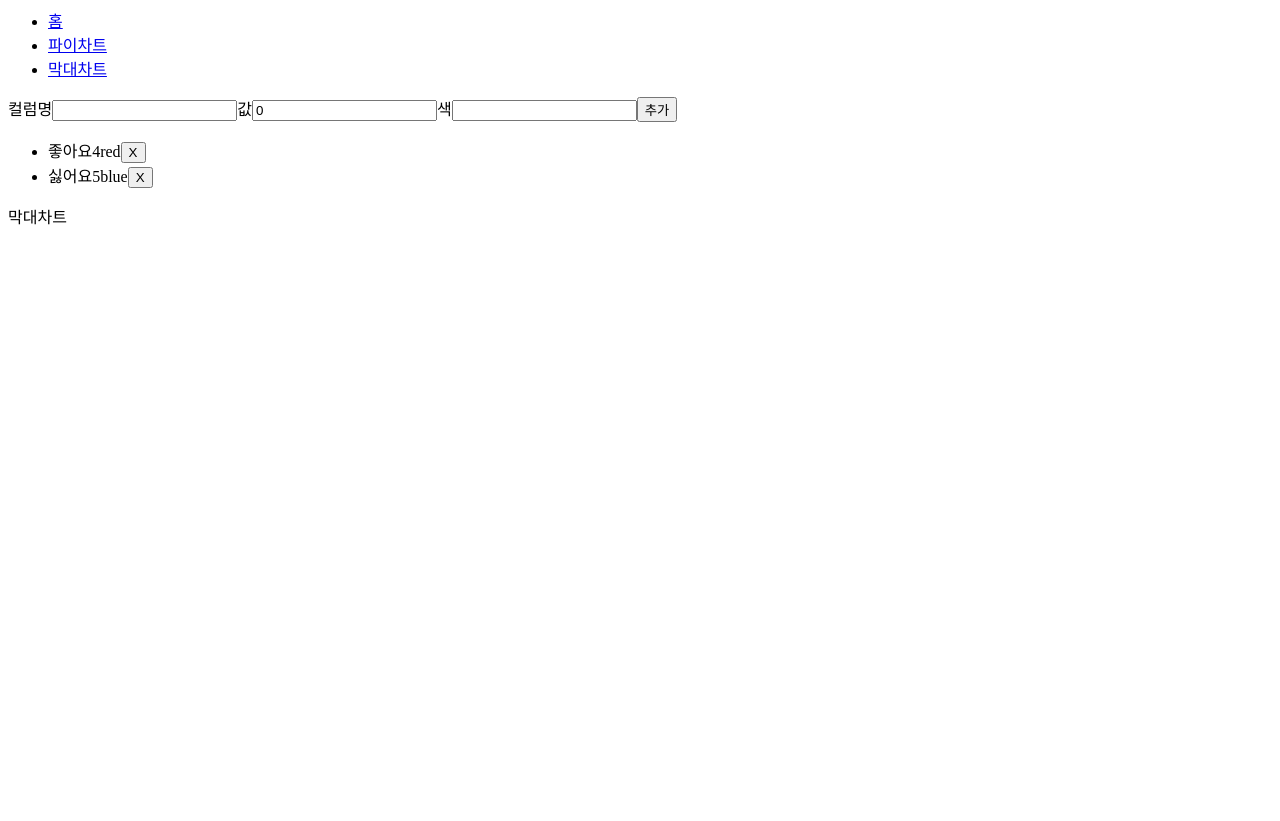
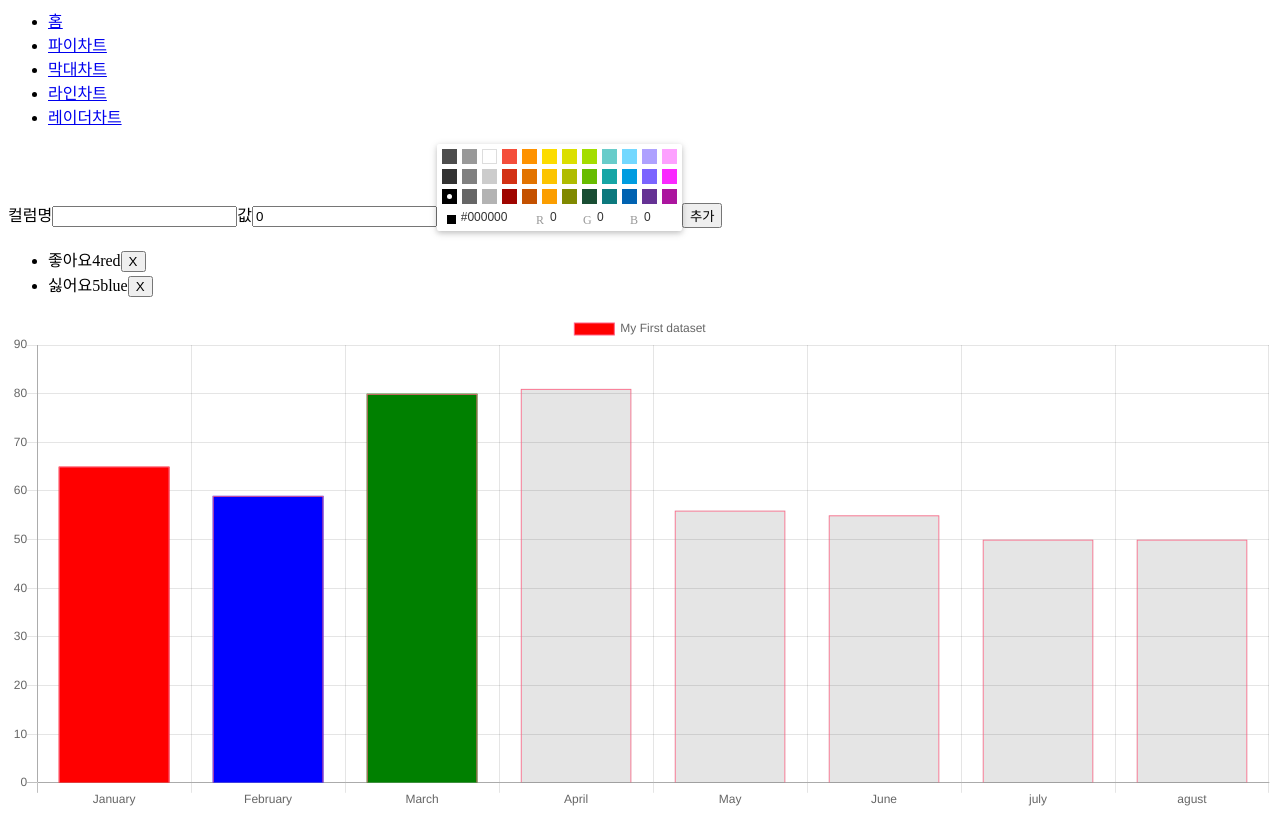
Before and after one commit to geonwoomun/ts-chart-project, a React app: page /bar in a window 1280 px wide. Before the commit the page ends 800 px from the top, so only its background shows below. Built offline with nearby package versions, Linux system fonts and the light colour scheme.

Commit message:
다른 차트들 추가 및 리팩토링 중

```diff
--- a/package.json
+++ b/package.json
@@ -11,11 +11,13 @@
   "dependencies": {
     "@types/chart.js": "^2.9.19",
     "@types/react": "^16.9.34",
+    "@types/react-color": "^3.0.1",
     "@types/react-dom": "^16.9.6",
     "@types/react-router-dom": "^5.1.4",
     "chart.js": "^2.9.3",
     "react": "^16.13.1",
     "react-chartjs-2": "^2.9.0",
+    "react-color": "^2.18.0",
     "react-dom": "^16.13.1",
     "react-router-dom": "^5.1.2",
     "typescript": "^3.8.3"
--- a/src/App.tsx
+++ b/src/App.tsx
@@ -7,18 +7,24 @@ import PieChart from './components/PieChart';
 import BarChart from './components/BarChart';
 import ColumnForm from './components/ColumnForm';
 import ColumnList from './components/ColumnList';
+import RadarChart from './components/RadarChart';
+import LineChart from './components/LineChart';
 
 function App() {
   return (
     <ChartsContextProvider>
-      <Menu/>
-      <ColumnForm/>
-      <ColumnList/>
-      <Switch>
-        <Route exact path='/' render={() => <div>홈</div>} />
-        <Route path='/pie' component={PieChart} />
-        <Route path='/bar' component={BarChart} />
-      </Switch>
+      <Menu />
+      <ColumnForm />
+      <ColumnList />
+      <main>
+        <Switch>
+          <Route exact path='/' render={() => <div>홈</div>} />
+          <Route path='/pie' component={PieChart} />
+          <Route path='/bar' component={BarChart} />
+          <Route path='/Line' component={LineChart} />
+          <Route path='/Radar' component={RadarChart} />
+        </Switch>
+      </main>
     </ChartsContextProvider>
   );
 }
--- a/src/components/BarChart.tsx
+++ b/src/components/BarChart.tsx
@@ -1,11 +1,42 @@
 import * as React from 'react';
+import {Bar} from 'react-chartjs-2';
 
-const Bar = () => {
+const data = {
+  labels: ['January', 'February', 'March', 'April', 'May', 'June','july','agust'],
+  datasets: [
+    {
+      label: 'My First dataset',
+      backgroundColor:['red','blue','green'],
+      borderColor: 'rgba(255,99,132,1)',
+      borderWidth: 1,
+      hoverBackgroundColor: 'rgba(255,99,132,0.4)',
+      hoverBorderColor: 'rgba(255,99,132,1)',
+      data: [65, 59, 80, 81, 56, 55, 50,50,50]
+    }
+  ]
+};
+
+const BarChart = () => {
     return (
         <div>
-          막대차트
+          <Bar
+            data={data}
+            width={600}
+            height={500}
+            options={{
+              maintainAspectRatio: false,
+              scales:{
+                  xAxes : [{
+                    stacked: true
+                  }],
+                  yAxes :[{
+                    stacked: true
+                  }]
+              }
+            }}
+          />
         </div>
     );
 };
 
-export default Bar;
+export default BarChart;
--- a/src/components/ColumnForm.tsx
+++ b/src/components/ColumnForm.tsx
@@ -2,34 +2,47 @@ import * as React from 'react';
 import { useCallback } from 'react';
 import { useColumn } from '../hooks/useColumn';
 import { useChartsDispatch } from '../contexts/ChartContext';
+import { CompactPicker } from 'react-color';
 
 const ColumnForm = () => {
   const dispatch = useChartsDispatch();
 
-    const { column, onChangeColumn, resetColumn } = useColumn();
+  const { column, onChangeColumn, onChangeColor, resetColumn } = useColumn();
   const { columnName, color, value } = column;
 
   const addColumn = useCallback(() => {
     dispatch({
-            type:"CREATE",
-            payload:{
+      type: 'CREATE',
+      payload: {
         columnName,
         value: Number(value),
-                color
-            }
+        color,
+      },
     });
     resetColumn();
   }, [column.columnName, column.color, column.value]);
   return (
-        <div>
-         <label htmlFor="name">컬럼명</label>
-         <input id="name" name="columnName" value={columnName} onChange={onChangeColumn}/>
-         <label htmlFor="value">값</label>
-         <input id="value" name="value" value={value} type="number"  onChange={onChangeColumn}/>
-         <label htmlFor="color">색</label>
-         <input id="color" name="color" value={color} onChange={onChangeColumn}/>
+    <section>
+      <label htmlFor='name'>컬럼명</label>
+      <input
+        id='name'
+        name='columnName'
+        value={columnName}
+        onChange={onChangeColumn}
+      />
+      <label htmlFor='value'>값</label>
+      <input
+        id='value'
+        name='value'
+        value={value}
+        type='number'
+        onChange={onChangeColumn}
+      />
+      {/* <label htmlFor="color">색</label>
+         <input id="color" name="color" value={color} onChange={onChangeColumn}/> */}
+      <CompactPicker color={color} onChangeComplete={onChangeColor} />
       <button onClick={addColumn}>추가</button>
-        </div>
+    </section>
   );
 };
 
--- a/src/components/ColumnList.tsx
+++ b/src/components/ColumnList.tsx
@@ -4,12 +4,16 @@ import ColumnItem from './ColumnItem';
 import { useChartsState } from '../contexts/ChartContext';
 
 const ColumnList = () => {
-    const Charts = useChartsState()
-    return (
-        <ul>
-          {Charts.map((chart) => <ColumnItem key={chart.id} chart={chart}/> )}
-        </ul>
-    );
+  const Charts = useChartsState();
+  return (
+    <section>
+      <ul>
+        {Charts.map((chart) => (
+          <ColumnItem key={chart.id} chart={chart} />
+        ))}
+      </ul>
+    </section>
+  );
 };
 
 export default ColumnList;
--- /dev/null
+++ b/src/components/LineChart.tsx
@@ -0,0 +1,27 @@
+import * as React from 'react';
+import { Line } from 'react-chartjs-2';
+
+const data = {
+    labels: ['January', 'February', 'March', 'April', 'May', 'June','july','agust'],
+    datasets: [
+      {
+        label: 'My First dataset',
+        backgroundColor:['red','blue','green'],
+        borderColor: 'rgba(255,99,132,1)',
+        borderWidth: 1,
+        hoverBackgroundColor: 'rgba(255,99,132,0.4)',
+        hoverBorderColor: 'rgba(255,99,132,1)',
+        data: [65, 59, 80, 81, 56, 55, 50,50,50]
+      }
+    ]
+  };
+
+const LineChart = () => {
+    return (
+        <div>
+            <Line data={data} />
+        </div>
+    );
+};
+
+export default LineChart;
--- a/src/components/Menu.tsx
+++ b/src/components/Menu.tsx
@@ -1,8 +1,9 @@
 import * as React from 'react';
-import {Link} from 'react-router-dom';
+import { Link } from 'react-router-dom';
 
 const Menu = () => {
   return (
+    <nav>
       <ul>
         <li>
           <Link to='/'>홈</Link>
@@ -13,7 +14,14 @@ const Menu = () => {
         <li>
           <Link to='/bar'>막대차트</Link>
         </li>
+        <li>
+          <Link to='/line'>라인차트</Link>
+        </li>
+        <li>
+          <Link to='/Radar'>레이더차트</Link>
+        </li>
       </ul>
+    </nav>
   );
 };
 
--- /dev/null
+++ b/src/components/RadarChart.tsx
@@ -0,0 +1,27 @@
+import * as React from 'react';
+import { Radar } from 'react-chartjs-2';
+
+const data = {
+    labels: ['January', 'February', 'March', 'April', 'May', 'June','july','agust'],
+    datasets: [
+      {
+        label: 'My First dataset',
+        backgroundColor:'red',
+        borderColor: 'rgba(255,99,132,1)',
+        borderWidth: 1,
+        hoverBackgroundColor: 'rgba(255,99,132,0.4)',
+        hoverBorderColor: 'rgba(255,99,132,1)',
+        data: [65, 59, 80, 81, 56, 55, 50,50,50]
+      }
+    ]
+  };
+
+const RadarChart = () => {
+    return (
+        <div>
+            <Radar data={data} />
+        </div>
+    );
+};
+
+export default RadarChart;
--- a/src/contexts/ChartContext.tsx
+++ b/src/contexts/ChartContext.tsx
@@ -8,7 +8,7 @@ export type Chart = {
     color: string;
 }
 
-type ChartsState = Chart[];
+export type ChartsState = Chart[];
 
 const ChartsStateContext = createContext<ChartsState | undefined>(undefined);
 
--- /dev/null
+++ b/src/hooks/useChartData.tsx
@@ -0,0 +1,79 @@
+import * as React from 'react';
+import { Pie, Line, Radar, Bar } from 'react-chartjs-2';
+import { useState, useCallback, useRef, useEffect } from 'react';
+import { ChartsState } from '../contexts/ChartContext';
+
+interface dataType {
+    labels: string[];
+    datasets: [
+        {
+            label: string;
+            data: number[],
+            borderWidth: number,
+            hoverBorderWidth: number;
+            backgroundColor: string[],
+            fill: boolean
+        }
+    ]
+}
+
+type ChartType = Pie | Radar | Bar | Line;
+
+export function useChartData(state:ChartsState ) {
+
+    const [imageUrl, setImageUrl] = useState<string | undefined>('');
+    const ref = useRef<ChartType | null>(null);
+    const [data, setData] = useState<dataType>({
+        labels: [],
+        datasets: [
+            {
+                label : '',
+                data: [],
+                borderWidth: 2,
+                hoverBorderWidth: 3,
+                backgroundColor: [
+
+                ],
+                fill: true
+            }
+        ]
+    });
+    useEffect(() => {
+        let labels: string[] = [];
+        let values: number[] = [];
+        let colors: string[] = [];
+        state.forEach(column => {
+            labels.push(column.columnName);
+            values.push(column.value);
+            colors.push(column.color);
+        })
+        // const labels = state.map(column => column.columnName);
+        // const values = state.map(column => column.value);
+        // const colors = state.map(column => column.color);
+        setData(prev => ({
+            labels,
+            datasets : [
+                {
+                    ...prev.datasets[0],
+                    data : values,
+                    backgroundColor : colors,
+                }
+            ]
+        }));
+        const imageUrl = ref.current?.chartInstance.toBase64Image();
+        setImageUrl(imageUrl);
+    }, [state]);
+
+    const clickDownload = useCallback(() => {
+        ref.current?.chartInstance.resize();
+        const imageUrl = ref.current?.chartInstance.toBase64Image();
+        setImageUrl(imageUrl);
+    }, []);
+
+    return {
+        ref,
+        data,
+        imageUrl,
+        clickDownload
+    }
+}
--- a/src/hooks/useColumn.tsx
+++ b/src/hooks/useColumn.tsx
@@ -16,6 +16,13 @@ export function useColumn() {
         }));
     }, []);
 
+    const onChangeColor = useCallback((color) => {
+        setColumn(prev => ({
+            ...prev,
+            color: color.hex
+        }))
+    }, []);
+
     const resetColumn = useCallback(() => {
         setColumn({
             columnName: '',
@@ -27,6 +34,7 @@ export function useColumn() {
     return {
         column,
         onChangeColumn,
+        onChangeColor,
         resetColumn
     }
 }
```
Also changed, not shown: src/components/PieChart.tsx (+4 -65 lines), 1 other file (tests, documents, lock files or other folders). Lines whose indentation alone changed are shown as unchanged.
